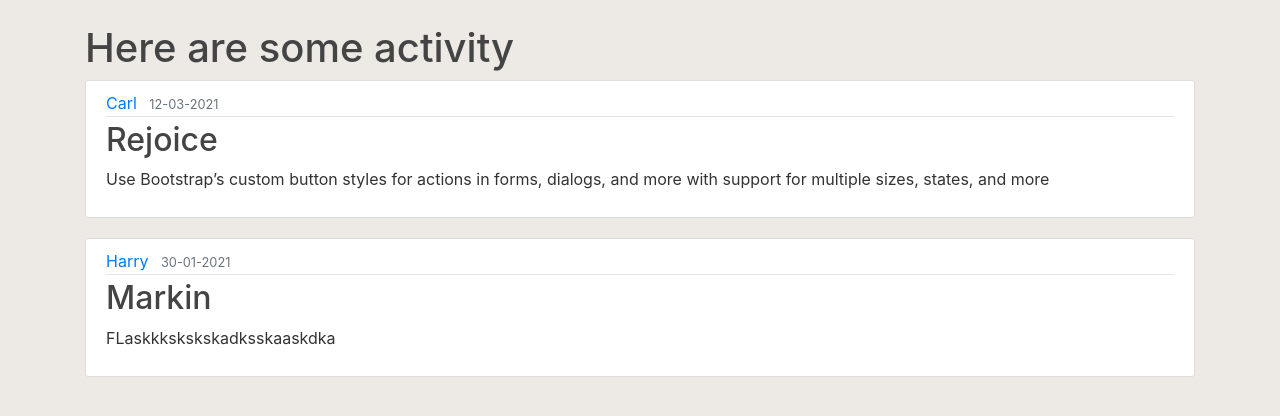
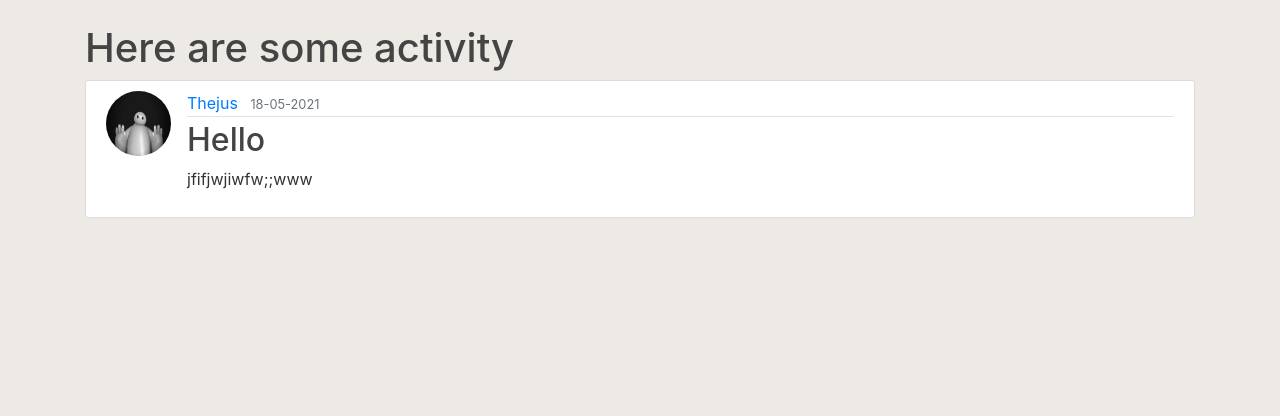
Before and after one commit to thejusvarma/flask-project, a Flask app: page / in a window 1280 px wide. Shown: the part 56-472 px from the top of the page. Run offline with Flask 2, Linux system fonts and the light colour scheme; data comes from the database, SQL or seed files in the repository; both versions use the stored data as it was after the commit.

Commit message:
create and display post added

```diff
--- a/flaskblog/routes.py
+++ b/flaskblog/routes.py
@@ -1,30 +1,20 @@
+
 import secrets
+# library to set directory while storing files
 import os
+# library to resize image
+from PIL import Image
 from flask import Flask,render_template,url_for,flash,redirect, request
-from flaskblog.forms import RegistrationForm, LoginForm, UpdateAccountForm
+from flaskblog.forms import RegistrationForm, LoginForm, UpdateAccountForm, PostForm
 from flaskblog import app, db, bcrypt
 from flaskblog.models import User,Post
 from flask_login import login_user, current_user, logout_user, login_required
-posts=[
-    {
-        'author': 'Carl',
-        'title':'Rejoice',
-        'date_posted':'12-03-2021',
-        'content':'Use Bootstrap’s custom button styles for actions in forms, dialogs, and more with support for multiple sizes, states, and more'
-    },
-    {
-
-        'author': 'Harry',
-        'title':'Markin',
-        'date_posted':'30-01-2021',
-        'content':'FLaskkkskskskadksskaaskdka'
-    }
-]
 
 # home route
 @app.route("/")
 @app.route("/home")
 def home():
+    posts = Post.query.all()
     return render_template('home.html',posts=posts,title='home')
 
 # about route
@@ -87,7 +77,12 @@ def save_picture(form_picture):
     f_name, f_ext = os.path.splitext(form_picture.filename)
     picture_fn = random_hex + f_ext
     picture_path = os.path.join(app.root_path,'static/profile_pics', picture_fn)
-    form_picture.save(picture_path)
+
+    i= Image.open(form_picture)
+
+    i.thumbnail([125,125],Image.ANTIALIAS)
+    i.save(picture_path)
+
     return picture_fn
 
 @app.route("/account",methods=['GET','POST'])
@@ -112,3 +107,16 @@ def account():
 
     image_file = url_for('static',filename='profile_pics/' + current_user.image_file)
     return render_template('account.html',title='Account',image_file=image_file, form=form)
+
+@app.route("/post/new",methods=['GET','POST'])
+@login_required
+def new_post():
+    form = PostForm()
+    if form.validate_on_submit():
+        post = Post(title=form.title.data, content=form.content.data, author = current_user)
+        db.session.add(post)
+        db.session.commit()
+        flash('Posted!','success')
+        return redirect(url_for('home'))
+
+    return render_template('create_post.html', title='New Post',form = form)
--- a/flaskblog/templates/home.html
+++ b/flaskblog/templates/home.html
@@ -3,10 +3,11 @@
     <h1>Here are some activity</h1>
     {% for posts in posts %}
     <article class="media content-section">
-        <div class="media-body">
+      <img class="rounded-circle article-img" src="{{ url_for('static', filename='profile_pics/'+ posts.author.image_file) }}" alt="">
+      <div class="media-body">
           <div class="article-metadata">
-            <a class="mr-2" href="#">{{ posts.author }}</a>
-            <small class="text-muted">{{ posts.date_posted }}</small>
+            <a class="mr-2" href="#">{{ posts.author.username }}</a>
+            <small class="text-muted">{{ posts.date_posted.strftime('%d-%m-%Y') }}</small>
           </div>
           <h2><a class="article-title" href="#">{{ posts.title }}</a></h2>
           <p class="article-content">{{ posts.content }}</p>
--- a/flaskblog/templates/layout.html
+++ b/flaskblog/templates/layout.html
@@ -32,6 +32,7 @@
               <!-- Navbar Right Side -->
               <div class="navbar-nav">
                 {% if current_user.is_authenticated %}
+                  <a class="nav-item nav-link" href="{{ url_for('new_post') }}">Post</a>
                   <a class="nav-item nav-link" href="{{ url_for('account') }}">Account</a>
                   <a class="nav-item nav-link" href="{{ url_for('logout') }}">Logout</a>
                 {% else %}
```
Also changed, not shown: flaskblog/forms.py (+6 -1 lines), flaskblog/templates/create_post.html (added, +56 -0 lines), flaskblog/site.db, flaskblog/static/profile_pics/914f153f18e95823.jpg (added), flaskblog/static/profile_pics/99e32b08779d084f.jpg (added), flaskblog/static/profile_pics/9e284ba3fed2cc63.jpg (added), flaskblog/static/profile_pics/ec03a6bc04cf2f39.jpg (added).
